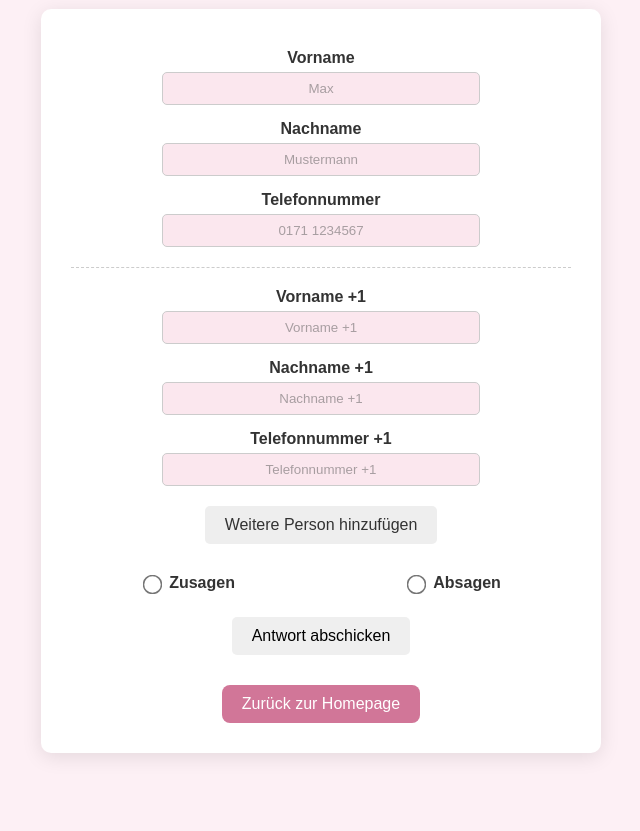
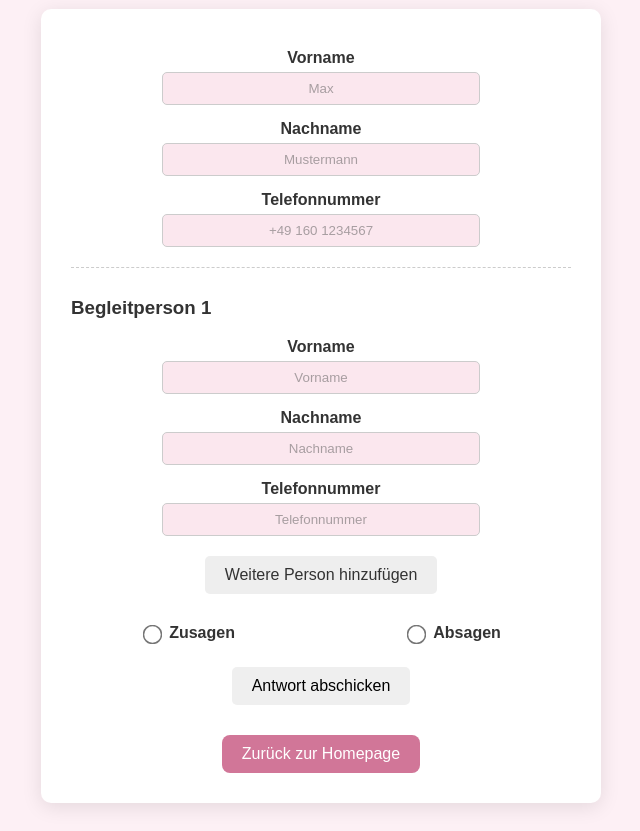
Before and after one commit to iwannagamekitaccount/hochzeitSite, a plain HTML site: page anmeldung.html in a window 1280 px wide. Both pictures are taken after a click on the button "Weitere Person hinzufügen". Shown: the part 107-938 px from the top of the page, without its empty margins (319-959 px from the left). Before the commit the page ends 888 px from the top, so only its background shows below. Drawn offline with Linux system fonts and the light colour scheme.

Commit message:
qol changes

```diff
--- a/anmeldung.html
+++ b/anmeldung.html
@@ -123,7 +123,7 @@
       <label for="nachname">Nachname</label>
       <input type="text" name="nachname" placeholder="Mustermann" required />
       <label for="telefonnummer">Telefonnummer</label>
-      <input type="text" name="telefonnummer" placeholder="0171 1234567" required />
+      <input type="text" name="telefonnummer" placeholder="+49 160 1234567" required />
     </div>
 
     <div id="additional-persons"></div>
@@ -158,12 +158,13 @@
       block.classList.add("person-block");
 
       block.innerHTML = `
-        <label for="vorname_${personCount}">Vorname +${personCount}</label>
-        <input type="text" name="vorname_${personCount}" placeholder="Vorname +${personCount}" />
-        <label for="nachname_${personCount}">Nachname +${personCount}</label>
-        <input type="text" name="nachname_${personCount}" placeholder="Nachname +${personCount}" />
-        <label for="telefonnummer_${personCount}">Telefonnummer +${personCount}</label>
-        <input type="text" name="telefonnummer_${personCount}" placeholder="Telefonnummer +${personCount}" />
+        <h3>Begleitperson ${personCount}</h3>
+        <label for="vorname_${personCount}">Vorname</label>
+        <input type="text" name="vorname_${personCount}" placeholder="Vorname" />
+        <label for="nachname_${personCount}">Nachname</label>
+        <input type="text" name="nachname_${personCount}" placeholder="Nachname" />
+        <label for="telefonnummer_${personCount}">Telefonnummer</label>
+        <input type="text" name="telefonnummer_${personCount}" placeholder="Telefonnummer" />
       `;
 
       container.appendChild(block);
```
